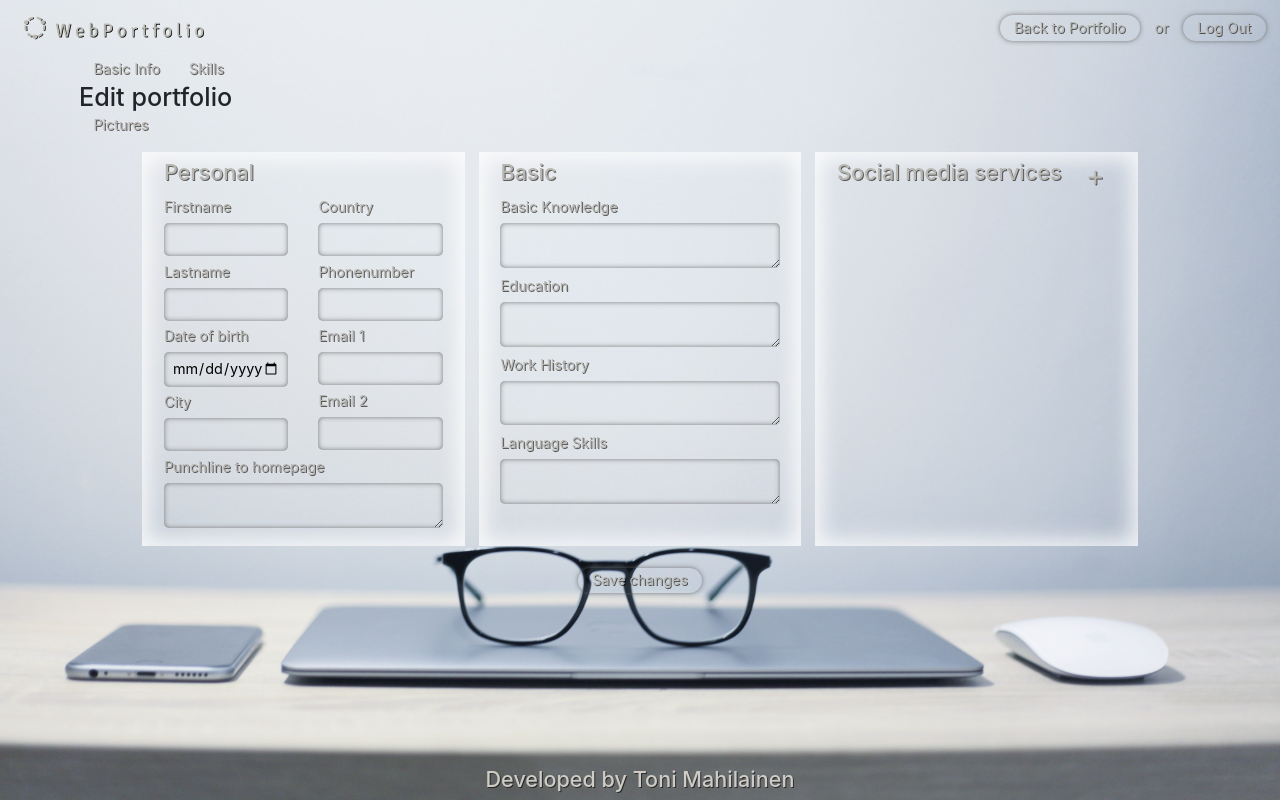
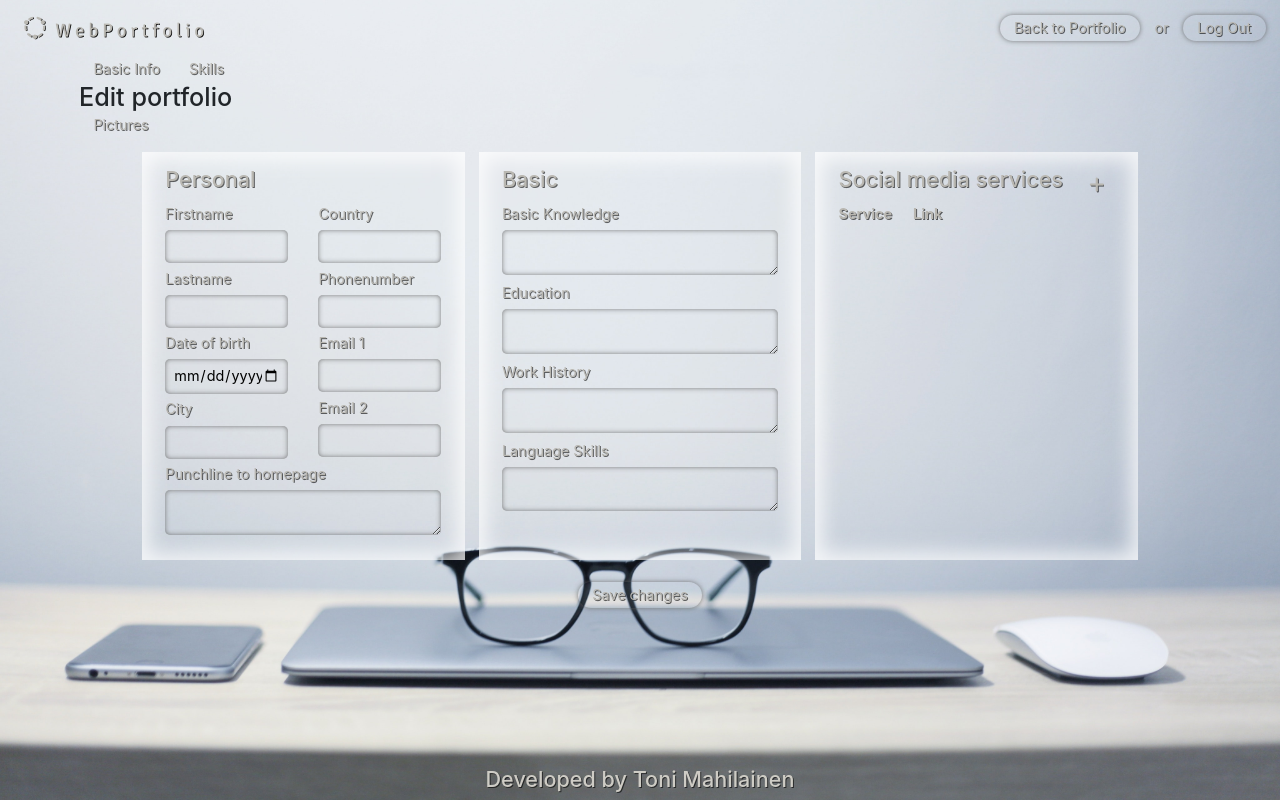
Before and after one commit to toni-mahilainen/WebPortfolio, a React (Create React App) app: page /editportfolio in a window 1280 px wide. Built offline with nearby package versions, Linux system fonts and the light colour scheme; sample sign-in values are in the browser's storage.

Commit message:
Basic info välilehden tyylin ensimmäinen versio

```diff
--- a/src/Components/EditPortfolio/editPortfolio.css
+++ b/src/Components/EditPortfolio/editPortfolio.css
@@ -19,15 +19,7 @@ textarea {
     text-shadow: 1px 1px rgba(0, 0, 0, 0.6);
 }
 
-#basicInfoContainer input {
-    margin: 0.6rem 0;
-    padding: 8px;
-    width: 100%;
-    background-color: transparent;
-    border: none;
-    border-radius: 5px;
-    box-shadow: inset 0px 0px 5px 0px rgba(95, 95, 95, 0.8);
-}
+
 
 #basicInfoContainer textarea {
     margin: 0.6rem 0;
@@ -41,7 +33,7 @@ textarea {
 
 #basicCol, #personalCol, #servicesCol {
     margin: 1rem .5rem;
-    padding: .5rem 1.5rem;
+    padding: 1rem 1.6rem;
     color: rgb(185, 183, 177);
     text-shadow: 1px 1px rgba(0, 0, 0, 0.6);
     box-shadow: inset 0px 0px 20px 7px rgba(255, 255, 255, 0.8);
@@ -57,6 +49,7 @@ textarea {
     box-shadow: 0px 0px 5px 0px rgba(95, 95, 95, 0.8);
     color: #b9b7b1;
     text-shadow: 1px 1px rgba(0, 0, 0, 0.6);
+    outline: none;
 }
 
 #saveChangesCol {
@@ -87,13 +80,22 @@ textarea {
     border-radius: 1rem;
     color: #b9b7b1;
     text-shadow: 1px 1px rgba(0, 0, 0, 0.6);
+    outline: none;
 }
 
 /* ----------------------------NAV----------------------------- */
 
 /* --------------------------PERSONAL-------------------------- */
 
-
+#personalCol input {
+    margin: 0.6rem 0;
+    padding: 8px;
+    width: 100%;
+    background-color: transparent;
+    border: none;
+    border-radius: 5px;
+    box-shadow: inset 0px 0px 5px 0px rgba(95, 95, 95, 0.8);
+}
 
 /* --------------------------PERSONAL-------------------------- */
 
@@ -112,13 +114,11 @@ textarea {
 }
 
 .service {
-    width: fit-content;
-    margin: 0 20px 0 0;
-    display: inline-block;
+    display: flex;
 }
 
 #addServiceBtn {
-    margin-right: .5rem;
+    margin-right: .3rem;
     margin-left: auto;
     align-self: center;
     font-size: larger;
@@ -127,22 +127,55 @@ textarea {
     border: none;
     color: #b9b7b1;
     text-shadow: 1px 1px rgba(0, 0, 0, 0.6);
+    outline: none;
+}
+
+#servicesCol table {
+    width: 100%;
+}
+
+#serviceTh {
+    width: 27%;
+}
+
+#linkTh {
+    width: 73%;
 }
 
 #socialMediaServices {
-    display: flexbox;
     width: 100%;
     overflow: unset;
 }
 
-#socialMediaServices select {
-    margin: 0.6rem 0;
+.socialMediaSelect {
+    margin: 0.4rem 0.6rem 0.4rem 0;
     padding: 8px;
-    width: fit-content;
+    width: 26%;
     background-color: transparent;
     border: none;
     border-radius: 5px;
     box-shadow: inset 0px 0px 5px 0px rgba(95, 95, 95, 0.8);
+}
+
+.socialMedia1Input {
+    margin: 0.4rem 0.6rem 0.4rem 0;
+    padding: 8px;
+    width: 65%;
+    background-color: transparent;
+    border: none;
+    border-radius: 5px;
+    box-shadow: inset 0px 0px 5px 0px rgba(95, 95, 95, 0.8);
+}
+
+.deleteSocialMediaBtn {
+    width: 9%;
+    background-color: transparent;
+    border: none;
+}
+
+.far {
+    font-size: 1.5rem;
+    color: #aaa8a2;
 }
 
 /* ------------------------SOCIAL MEDIA------------------------ */
--- a/src/Components/EditPortfolio/editPortfolio.jsx
+++ b/src/Components/EditPortfolio/editPortfolio.jsx
@@ -1619,17 +1619,6 @@ class InfoEdit extends Component {
         // div
         let socialMediaServicesDiv = document.getElementById("socialMediaServices");
         let serviceDiv = document.createElement("div");
-        // br
-        let br1 = document.createElement("br");
-        let br2 = document.createElement("br");
-        let br3 = document.createElement("br");
-        let br4 = document.createElement("br");
-        let br5 = document.createElement("br");
-        let br6 = document.createElement("br");
-        // textnode
-        let textNodeService = document.createTextNode("Service");
-        let textNodeServiceLink = document.createTextNode("Service link");
-        let textNodeDeleteBtn = document.createTextNode("Delete");
         // input
         let inputServiceLink = document.createElement("input");
         // select
@@ -1643,12 +1632,16 @@ class InfoEdit extends Component {
         let optionLinkedin = document.createElement("option");
         // spans
         let spanLinkId = document.createElement("span");
+        let spanDelete = document.createElement("span");
         // button
         let deleteBtn = document.createElement("button");
         // button attribute
         deleteBtn.setAttribute("type", "button");
+        deleteBtn.setAttribute("title", "Delete the service");
+        deleteBtn.setAttribute("style", "outline:none;");
         // span attribute
         spanLinkId.setAttribute("hidden", "hidden");
+        spanDelete.setAttribute("class", "far fa-trash-alt");
         // input attribute
         inputServiceLink.setAttribute("type", "url");
         // select attribute
@@ -1685,7 +1678,7 @@ class InfoEdit extends Component {
             serviceDiv.className = "service";
             serviceSelect.className = "socialMediaSelect";
             inputServiceLink.className = "socialMedia1Input";
-            deleteBtn.className = "deleteSocialMediaBtn btn btn-primary";
+            deleteBtn.className = "deleteSocialMediaBtn";
             // Click event to button
             deleteBtn.onclick = () => { this.deleteSocialMediaService(linkId, number); }
             // Values
@@ -1712,20 +1705,14 @@ class InfoEdit extends Component {
             inputServiceLink.value = "http://";
         }
         // append textnode to button
-        deleteBtn.appendChild(textNodeDeleteBtn);
+        deleteBtn.appendChild(spanDelete);
         // Append elements to div
         serviceDiv.appendChild(spanLinkId);
-        serviceDiv.appendChild(textNodeService);
-        serviceDiv.appendChild(br1);
+        // serviceDiv.appendChild(textNodeService);
         serviceDiv.appendChild(serviceSelect);
-        serviceDiv.appendChild(br2);
-        serviceDiv.appendChild(textNodeServiceLink);
-        serviceDiv.appendChild(br3);
+        // serviceDiv.appendChild(textNodeServiceLink);
         serviceDiv.appendChild(inputServiceLink);
-        serviceDiv.appendChild(br4);
         serviceDiv.appendChild(deleteBtn);
-        serviceDiv.appendChild(br5);
-        serviceDiv.appendChild(br6);
         socialMediaServicesDiv.appendChild(serviceDiv);
     }
 
@@ -2159,7 +2146,19 @@ class InfoEdit extends Component {
                             <Row>
                                 <Col id="servicesHeaderCol">
                                     <h4>Social media services</h4>
-                                    <button id="addServiceBtn" type="button" onClick={this.addNewSocialMediaService}><span className="fas fa-plus"></span></button>
+                                    <button id="addServiceBtn" type="button" title="Add a new service" onClick={this.addNewSocialMediaService}><span className="fas fa-plus"></span></button>
+                                </Col>
+                            </Row>
+                            <Row>
+                                <Col>
+                                    <table>
+                                        <thead>
+                                            <tr>
+                                                <th id="serviceTh">Service</th>
+                                                <th id="linkTh">Link</th>
+                                            </tr>
+                                        </thead>
+                                    </table>
                                 </Col>
                             </Row>
                             <Row>
--- a/src/Components/Header/header.css
+++ b/src/Components/Header/header.css
@@ -34,4 +34,5 @@ nav {
     box-shadow: 0px 0px 5px 0px rgba(95, 95, 95, 0.8);
     color: #b9b7b1;
     text-shadow: 1px 1px rgba(0, 0, 0, 0.6);
+    outline: none;
 }
```
